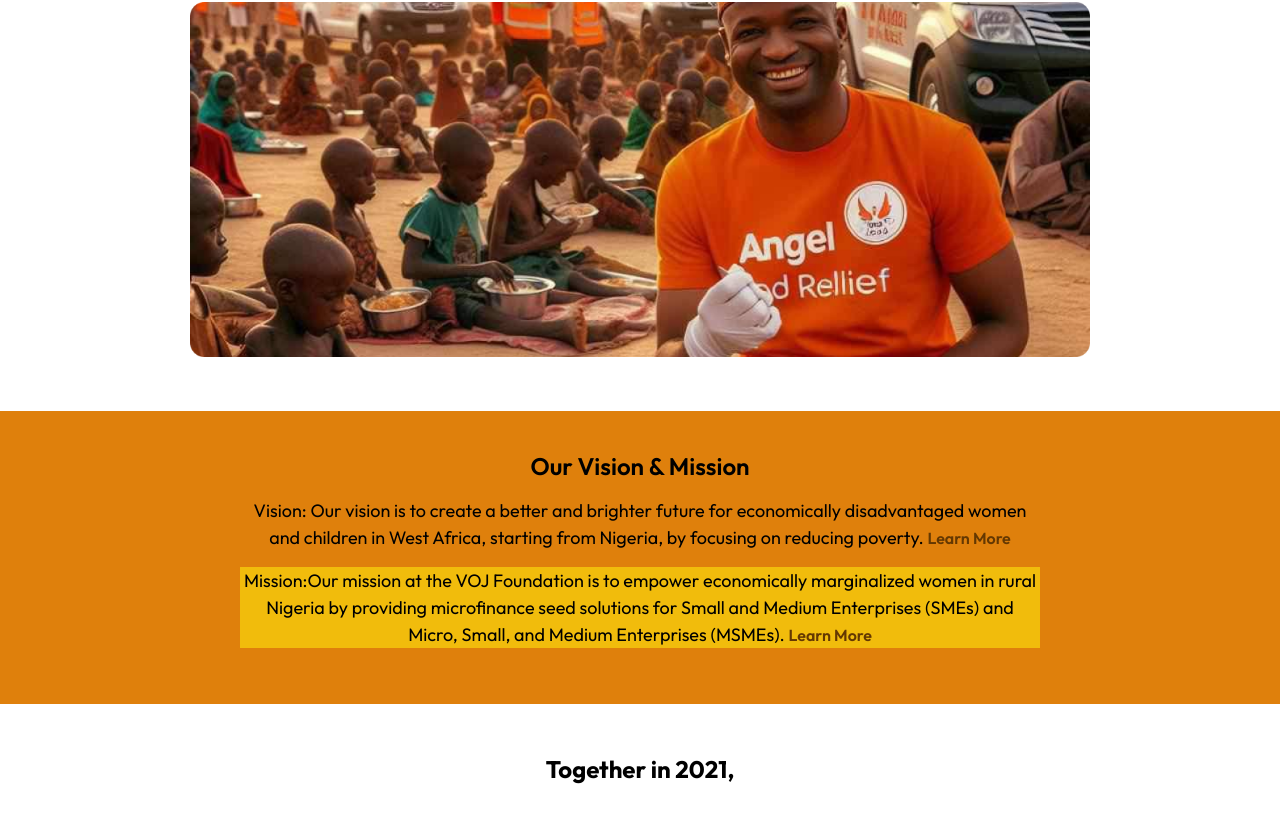
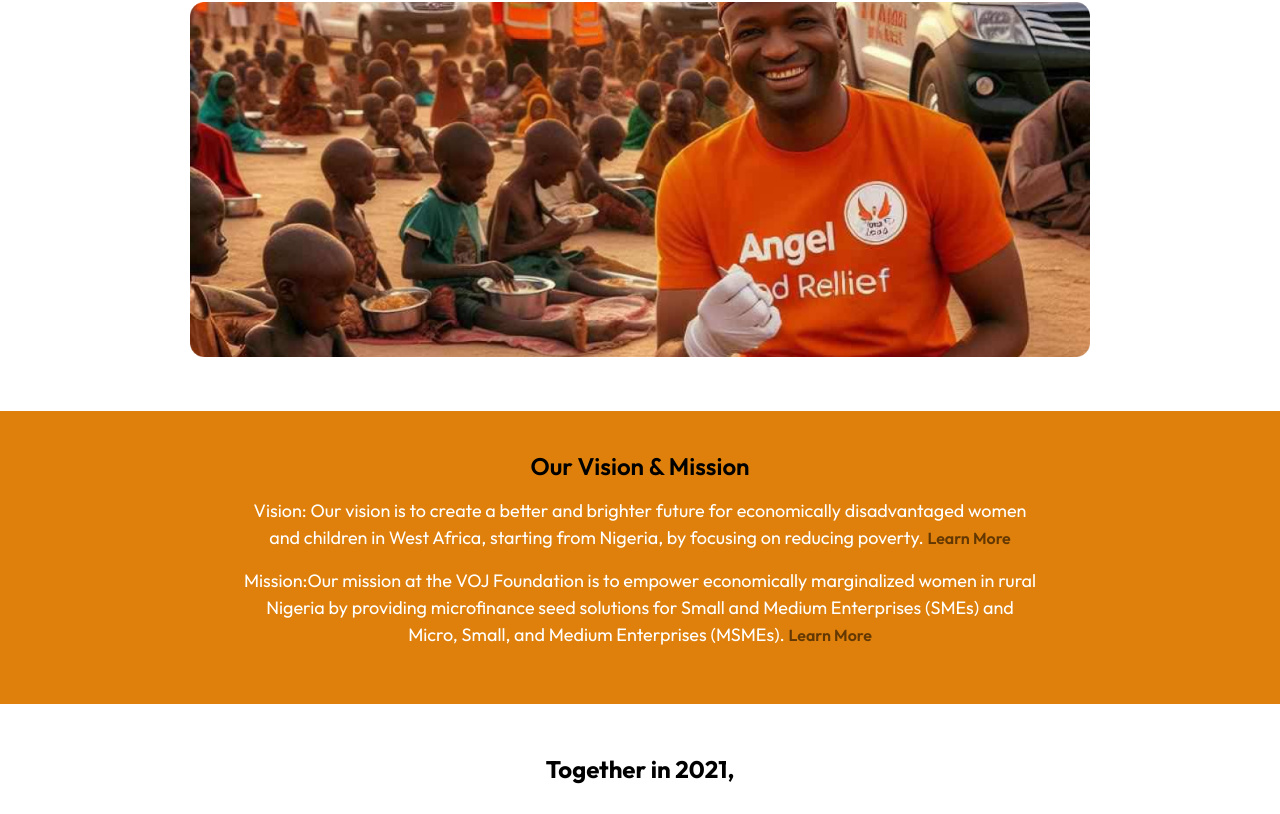
Before and after one commit to Temmytee31/voj, a React (Vite) app: page / in a window 1280 px wide. Shown: the part 332-1146 px from the top of the page. Built offline with nearby package versions, Linux system fonts and the light colour scheme.

Commit message:
third-comment

```diff
--- a/src/Pages/Homepage/About/About.css
+++ b/src/Pages/Homepage/About/About.css
@@ -77,14 +77,6 @@
     color: #DF800C;
   }
 
-  .vision-statement {
-    font-size: 1rem;
-    padding: 20px;
-    max-width: 800px;
-    margin: 20px auto;
-    text-align: justify;
-  }
-
   .join-button {
     background-color: #F1BC0C;
     color: white;
--- a/src/Pages/Homepage/Homepage.css
+++ b/src/Pages/Homepage/Homepage.css
@@ -50,17 +50,19 @@
     line-height: 1.5;
     margin: 0 auto 16px;
     max-width: 800px;
+    color: white;
 }
 
-.mission {
+.ssion {
     font-size: 18px;
     font-weight: 400;
     line-height: 1.5;
     margin: 0 auto 16px;
     max-width: 800px;
+    color: white;
 }
 
-.span {
+.port {
     color: #643802;
     cursor: pointer;
     font-size: 16px;
@@ -68,7 +70,7 @@
     transition: background-color 0.3s, color 0.3s;
 }
 
-.span:hover {
+.port:hover {
     background-color: rgb(90, 90, 241);
     color: white;
     border-radius: 30%;
--- a/src/Pages/Homepage/Homepage.jsx
+++ b/src/Pages/Homepage/Homepage.jsx
@@ -30,11 +30,11 @@ function Homepage() {
                     <h6>Our Vision & Mission</h6>
                     <p className='bright'>
                         Vision: Our vision is to create a better and brighter future for economically disadvantaged women
-                        and children in West Africa, starting from Nigeria, by focusing on reducing poverty. <span className='span'>Learn More</span>
+                        and children in West Africa, starting from Nigeria, by focusing on reducing poverty. <span className='port'>Learn More</span>
                     </p>
-                    <p className='mission'>
+                    <p className='ssion'>
                         Mission:Our mission at the VOJ Foundation is to empower economically marginalized women in rural Nigeria by providing microfinance seed
-                        solutions for Small and Medium Enterprises (SMEs) and Micro, Small, and Medium Enterprises (MSMEs). <span className='span'>Learn More</span>
+                        solutions for Small and Medium Enterprises (SMEs) and Micro, Small, and Medium Enterprises (MSMEs). <span className='port'>Learn More</span>
                     </p>
                 </div>
             </div>
```
